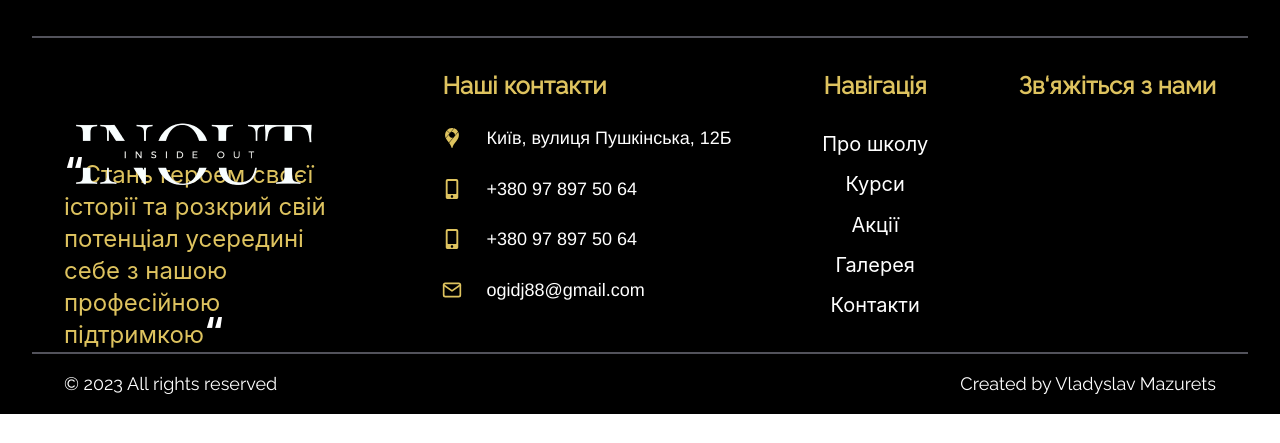
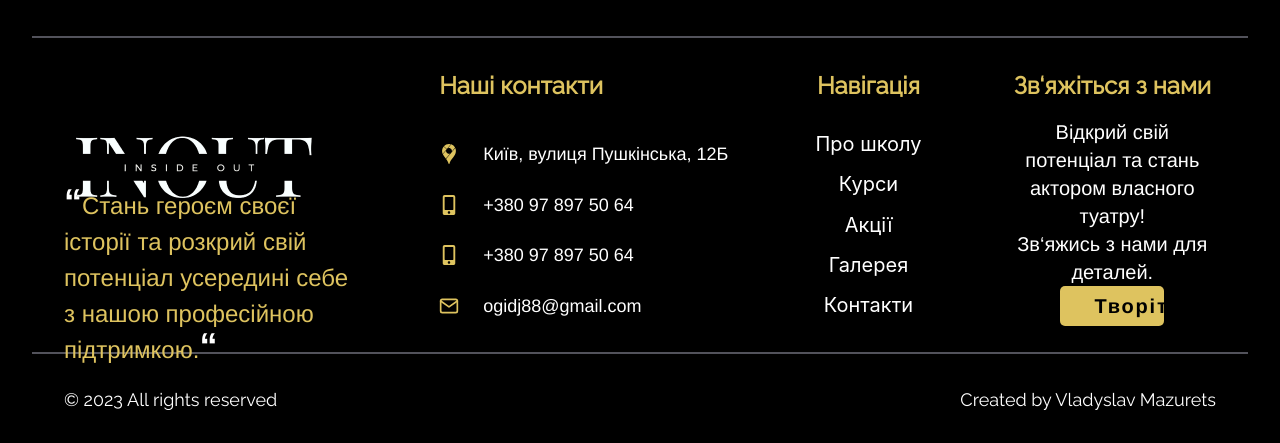
Before and after one commit to VladyslavMazurets/zona_course, a React (Create React App) app: page / in a window 1280 px wide. Shown: the part 2865-3308 px from the top of the page. Before the commit the page ends 3279 px from the top, so only its background shows below. Built offline with nearby package versions, Linux system fonts and the light colour scheme; a web font is replaced by a local one.

Commit message:
completed Footer for PC screen

```diff
--- a/src/components/Home/Footer.jsx
+++ b/src/components/Home/Footer.jsx
@@ -9,7 +9,7 @@ import { navLinkData } from '../../assets/constData/navLink';
 
 const footerTitle = 'text-gold text-2xl font-raleway font-bold mb-4';
 const footerIcon = 'text-xl text-gold mr-6';
-const footerAdress = 'flex items-center mb-4';
+const footerAdress = 'flex items-center';
 const footerAdressText = 'text-lg font-droid text-white hover:text-gold';
 
 function Footer() {
@@ -24,10 +24,10 @@ function Footer() {
             bottom-[25%]"
           />
 
-          <span className="text-2xl text-gold mt-20">
+          <span className="text-2xl text-gold font-droid mt-28 leading-9">
             <strong className="text-white text-4xl">&ldquo;</strong>
             Стань героєм своєї історії та розкрий свій потенціал усередині себе
-            з нашою професійною підтримкою
+            з нашою професійною підтримкою.
             <strong className="text-white text-4xl leading-3">&ldquo;</strong>
           </span>
         </div>
@@ -81,19 +81,37 @@ function Footer() {
           ))}
         </div>
 
-        <div className="flex flex-col">
+        <div
+          className="h-full flex flex-col items-center justify-between
+        w-[18%]"
+        >
           <span className={footerTitle}>Зв&lsquo;яжіться з нами</span>
 
-          <span>text</span>
+          <span
+            className="text-xl text-center text-white font-droid
+          leading-7"
+          >
+            Відкрий свій потенціал та стань актором власного туатру! <br />
+            Зв&lsquo;яжись з нами для деталей.
+          </span>
 
-          <Link to="/"> 2 </Link>
+          <Link
+            to="/"
+            className="w-[50%] text-xl text-black text-center font-semibold
+            font-droid tracking-[.09em] rounded-[5px] px-8 py-1 bg-gold
+            border-[2px] border-transparent transition duration-300 ease-linear
+            hover:bg-black hover:text-gold
+            hover:border-gold"
+          >
+            Творіть
+          </Link>
         </div>
       </div>
 
       <div className="w-[95%] h-[2px] bg-zinc-600" />
 
       <div
-        className="w-[90%] flex justify-between py-4 text-lg font-raleway
+        className="w-[90%] flex justify-between py-8 text-lg font-raleway
       text-white"
       >
         <span>© 2023 All rights reserved</span>
```
